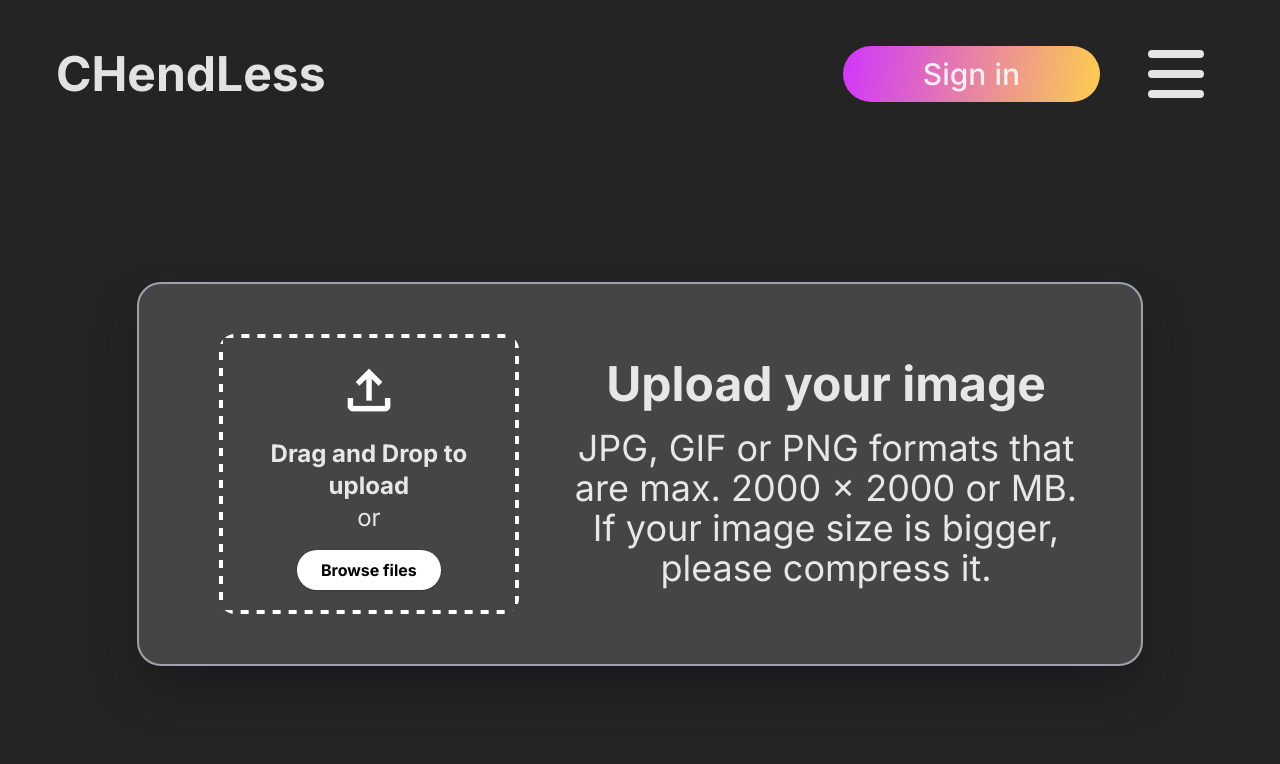
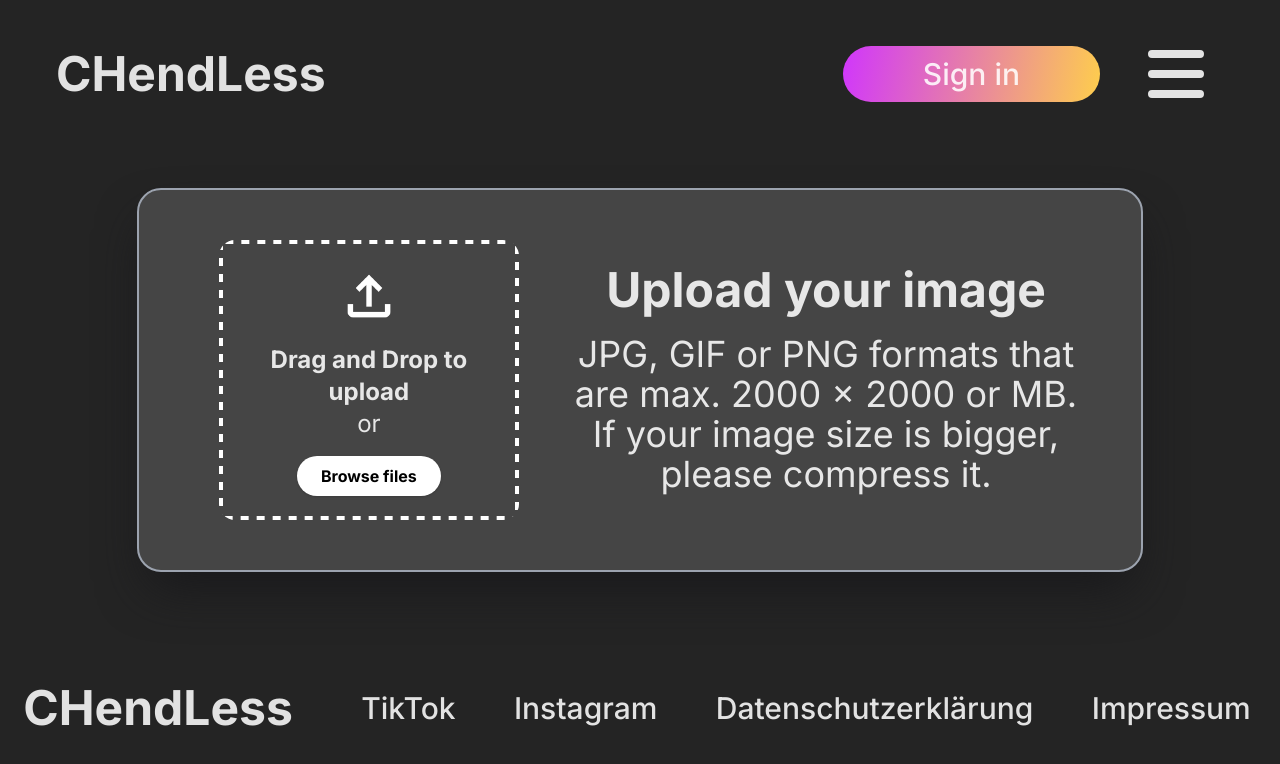
Before and after one commit to d3nnis2001/CHendLess, a Vue app in the folder frontend/: page /upload in a window 1280 px wide. Shown: the top 764 px of the page. Built offline with nearby package versions, Linux system fonts and the light colour scheme.

Commit message:
Turned the footer into a custom component, added to Upload.vue

```diff
--- /dev/null
+++ b/frontend/src/components/Impressum.vue
@@ -0,0 +1,39 @@
+<template>
+    <footer class="w-full h-20 md:h-40 lg:h-48 rounded-t-3xl text-center">
+        <div class="grid grid-cols-[1fr_3fr] gap-2 md:gap-4 h-full items-center justify-items-center">
+            <!-- 25% Column -->
+            <div>
+                <span class="self-center font-bold whitespace-nowrap text-sm sm:text-lg md:text-3xl lg:text-4xl xl:text-5xl 2xl:text-6xl">CHendLess</span>
+            </div>
+            <!-- 75% Column -->
+            <div class="grid grid-cols-2 grid-rows-2 md:flex w-full h-full items-center justify-around font-medium text-ssm sm:text-base md:text-lg lg:text-2xl xl:text-3xl 2xl:text-4xl">
+                <div>
+                    <a href="https://www.tiktok.com/explore" target="_blank" rel="noopener noreferrer">
+                        <span>TikTok</span>
+                    </a>
+                </div>
+                <div>
+                    <a href="https://www.instagram.com" target="_blank" rel="noopener noreferrer">
+                        <span>Instagram</span>
+                    </a>
+                </div>
+                <div>
+                    <RouterLink to="/datenschutz">
+                        <span>Datenschutzerklärung</span>
+                    </RouterLink>
+                </div>
+                <div>
+                    <RouterLink to="/impressum">
+                        <span>Impressum</span>
+                    </RouterLink>
+                </div>
+            </div>
+        </div>
+    </footer>
+</template>
+
+<script>
+  export default {
+    name: 'Impressum'
+  };
+</script>
--- a/frontend/src/pages/Start.vue
+++ b/frontend/src/pages/Start.vue
@@ -43,37 +43,7 @@
     <GetStartedNow></GetStartedNow>
   </div>
 
-  <footer class="w-full h-20 md:h-40 lg:h-48 rounded-t-3xl text-center">
-    <div class="grid grid-cols-[1fr_3fr] gap-2 md:gap-4 h-full items-center justify-items-center">
-        <!-- 25% Column -->
-        <div>
-            <span class="self-center font-bold whitespace-nowrap text-sm sm:text-lg md:text-3xl lg:text-4xl xl:text-5xl 2xl:text-6xl">CHendLess</span>
-        </div>
-        <!-- 75% Column -->
-        <div class="grid grid-cols-2 grid-rows-2 md:flex w-full h-full items-center justify-around font-medium text-ssm sm:text-base md:text-lg lg:text-2xl xl:text-3xl 2xl:text-4xl">
-            <div>
-                <a href="https://www.tiktok.com/explore" target="_blank" rel="noopener noreferrer">
-                    <span>TikTok</span>
-                </a>
-            </div>
-            <div>
-                <a href="https://www.instagram.com" target="_blank" rel="noopener noreferrer">
-                    <span>Instagram</span>
-                </a>
-            </div>
-            <div>
-                <RouterLink to="/datenschutz">
-                    <span>Datenschutzerklärung</span>
-                </RouterLink>
-            </div>
-            <div>
-                <RouterLink to="/impressum">
-                    <span>Impressum</span>
-                </RouterLink>
-            </div>
-        </div>
-    </div>
-</footer>
+  <Impressum/>
 
 </template>
 
@@ -84,11 +54,12 @@
 import AnimatedGradientText from "../components/AnimatedGradientText.vue";
 import PurpleYellowButton from "../components/purpleYellowButton.vue";
 import GetStartedNow from "../components/GetStartedNow.vue";
+import Impressum from "../components/Impressum.vue";
 import { RouterLink } from "vue-router";
 
 export default {
   name: 'Start',
-  components: {PurpleYellowButton, CustomHeadBar, StepComponent, Headline, AnimatedGradientText, GetStartedNow},
+  components: {PurpleYellowButton, CustomHeadBar, StepComponent, Headline, AnimatedGradientText, GetStartedNow, Impressum},
   methods: {
     navigateToUpload() {
       this.$router.push('/upload');
--- a/frontend/src/pages/Upload.vue
+++ b/frontend/src/pages/Upload.vue
@@ -23,18 +23,21 @@
         </div>
       </div>
     </div>
+    <Impressum/>
   </div>
 </template>
 
 <script>
 import CustomHeadBar from "../components/headbar.vue";
 import BrowseButton from "../components/BrowseButton.vue";
+import Impressum from "../components/Impressum.vue";
 
 export default {
   name: 'Upload',
   components: {
     BrowseButton,
-    CustomHeadBar
+    CustomHeadBar,
+    Impressum
   }
 };
 </script>
```
